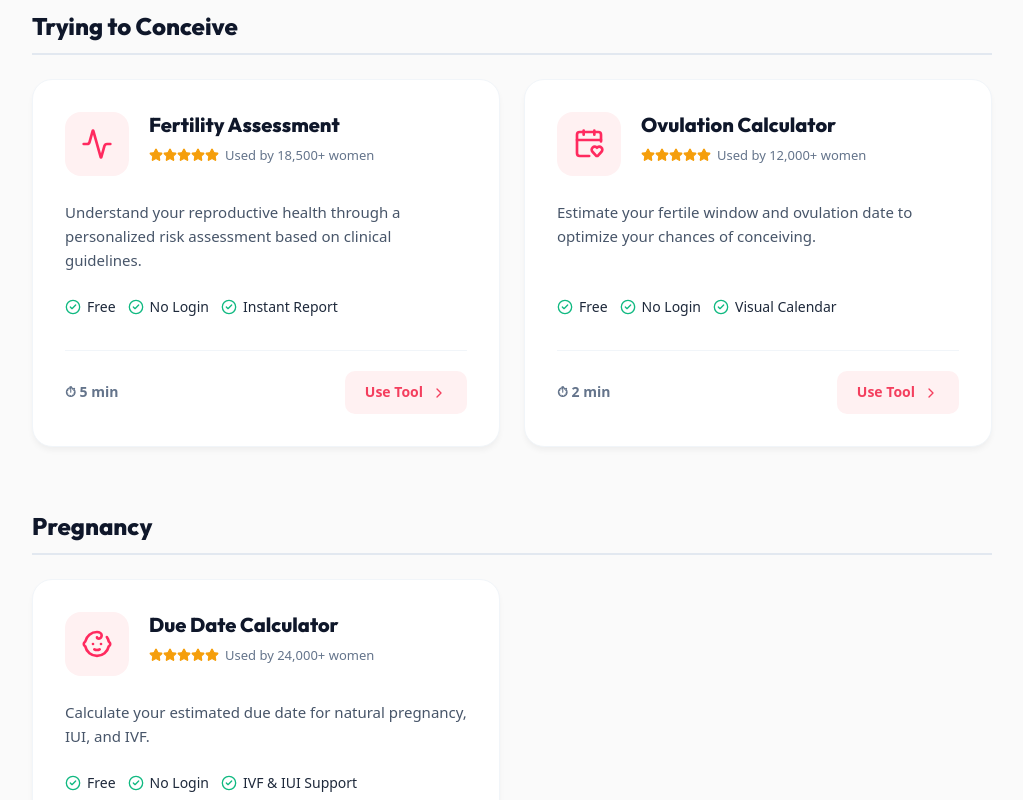
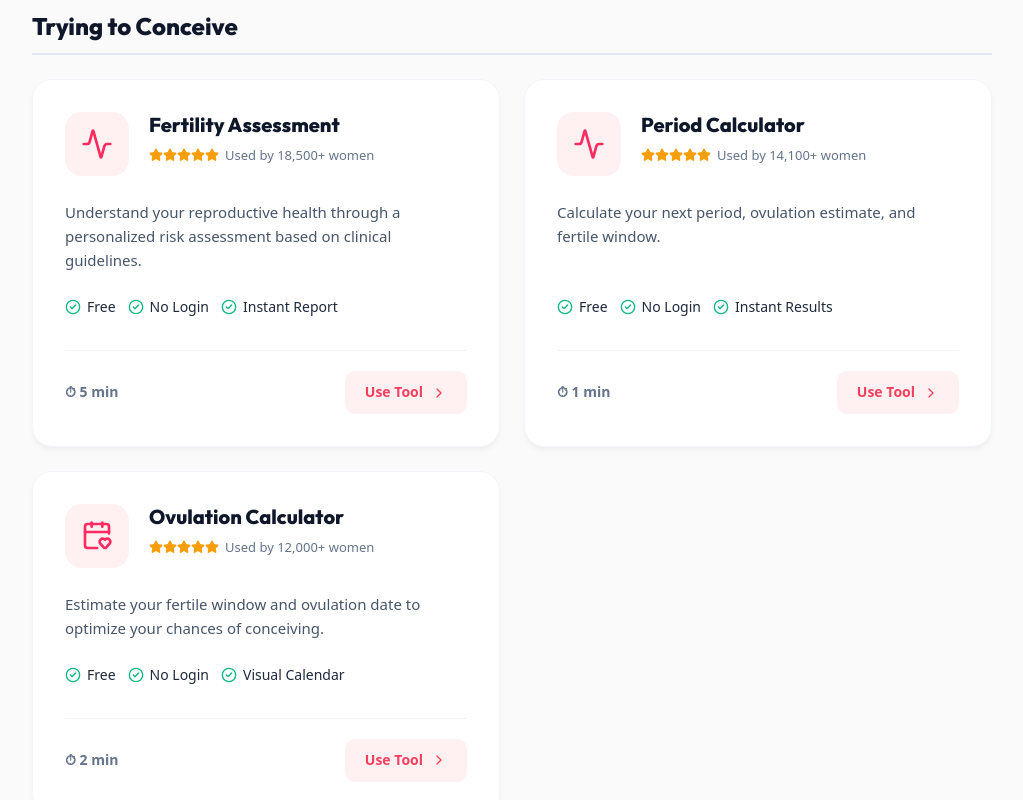
Before and after one commit to siddhanthardik/sora-fertility-scoring, a Next.js app in the folder landing/: page /tools in a window 1280 px wide. Shown: the part 720-1520 px from the top of the page, without its empty margins (128-1151 px from the left). Built offline with nearby package versions, Linux system fonts and the light colour scheme; a web font is replaced by a local one.

Commit message:
fix: add missing period calculator to tools hub

```diff
--- a/landing/src/app/tools/page.js
+++ b/landing/src/app/tools/page.js
@@ -17,6 +17,17 @@ const ALL_TOOLS = [
     users: "18,500+",
     time: "5 min",
     features: ["Free", "No Login", "Instant Report"]
+  },
+  {
+    id: "period-calculator",
+    title: "Period Calculator",
+    description: "Calculate your next period, ovulation estimate, and fertile window.",
+    category: "Trying to Conceive",
+    href: "/tools/period-calculator",
+    icon: <Activity size={32} color="#ff2a5f" />,
+    users: "14,100+",
+    time: "1 min",
+    features: ["Free", "No Login", "Instant Results"]
   },
   {
     id: "ovulation-calculator",
```
